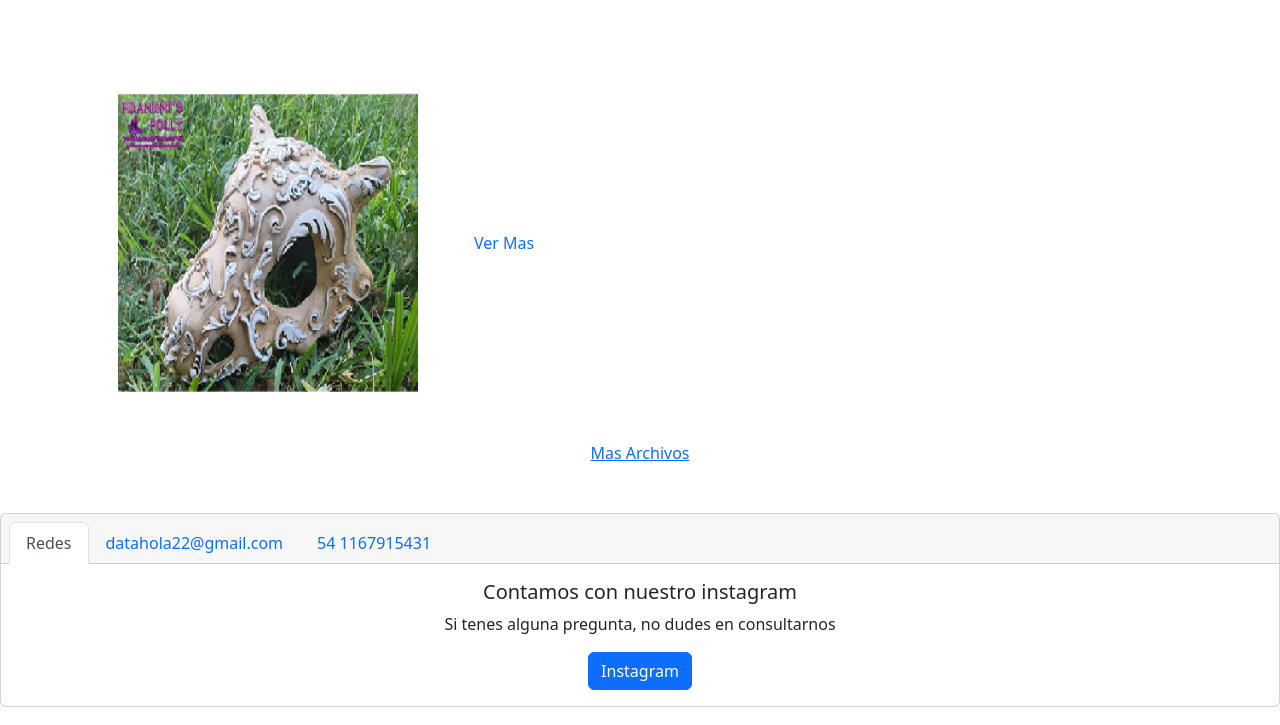
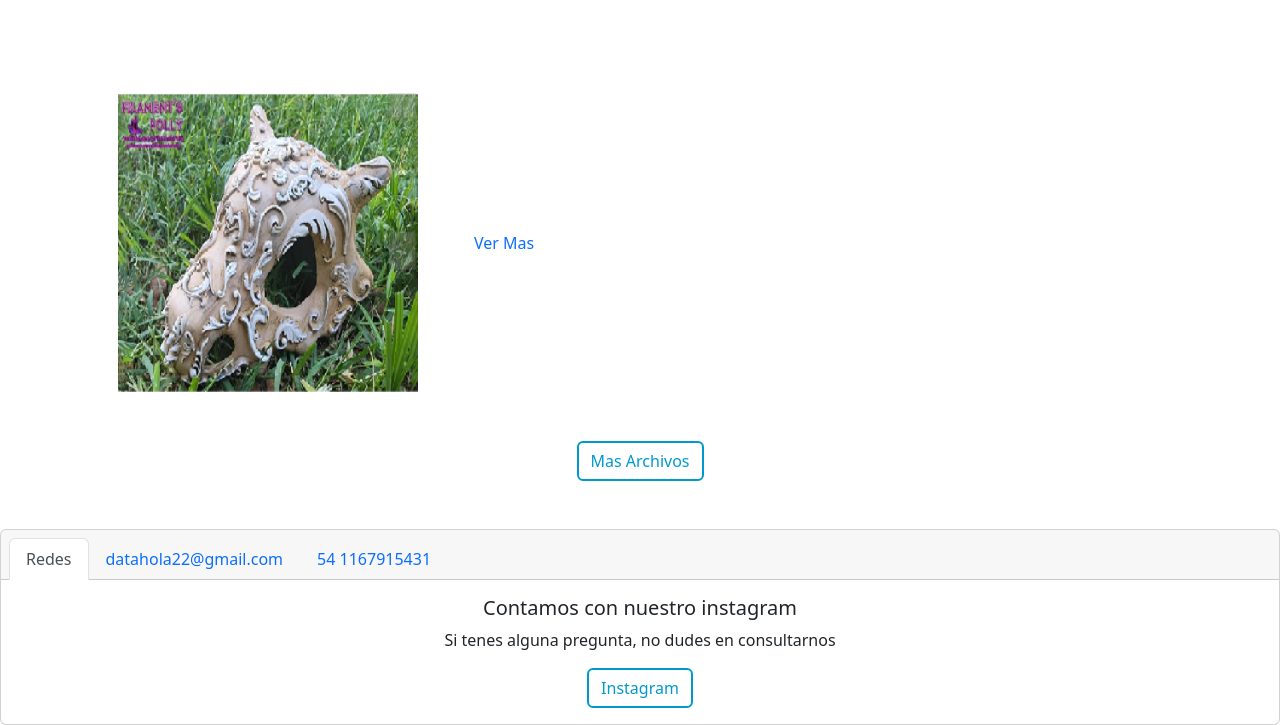
Before and after one commit to sebastar99/Seteo3D, a website: page archivo.html in a window 1280 px wide. Shown: the part 1199-1924 px from the top of the page. Drawn offline with nearby package versions, Linux system fonts and the light colour scheme.

Commit message:
Seteo3D SASS y Seo

```diff
--- a/archivo.html
+++ b/archivo.html
@@ -74,9 +74,12 @@
   </div>
 </div>
 </section>
-<section>
-  <a href="https://www.thingiverse.com" class="vermas">Mas Archivos</a>
-</section>
+<form>
+  <a href="https://www.thingiverse.com" class="vermas">
+    <input class="btn" type="button" value="Mas Archivos">
+  </a>
+</form>
+<!-- <a href="https://www.thingiverse.com" class="vermas">Mas Archivos</a> -->
     <!--Fin Section-->
 
         <!--footer-->
--- a/scss/base/_mixin.scss
+++ b/scss/base/_mixin.scss
@@ -1,4 +1,5 @@
-@mixin vermas($display, $justify){
+@mixin vermas($display, $justify, $decoration){
     display: $display;
     justify-content: $justify;
+    text-decoration: $decoration;
 }
--- a/scss/components/_archivo.scss
+++ b/scss/components/_archivo.scss
@@ -25,7 +25,7 @@
 }
 
 .vermas{
-    @include vermas(flex, center);
+    @include vermas(flex, center, none);
 }
 
 .link{
@@ -36,4 +36,16 @@
 
 }
 
+.btn{
+    color: #0099CC;
+  background-color: transparent;
+  border: 2px solid #0099CC;
+  border-radius: 6px;
+}
+
+.btn:hover {
+    background-color: #008CBA;
+    color: white;
+}
+
 /*Fin archivos*/
--- a/scss/style.scss
+++ b/scss/style.scss
@@ -4,6 +4,7 @@
 @import "components/trabajos";
 @import "base/mixin";
 @import "base/maps";
+@import "base/extend";
 
 /* Index */
 .bg-color{
```
Also changed, not shown: css/style.css, 1 other file.
